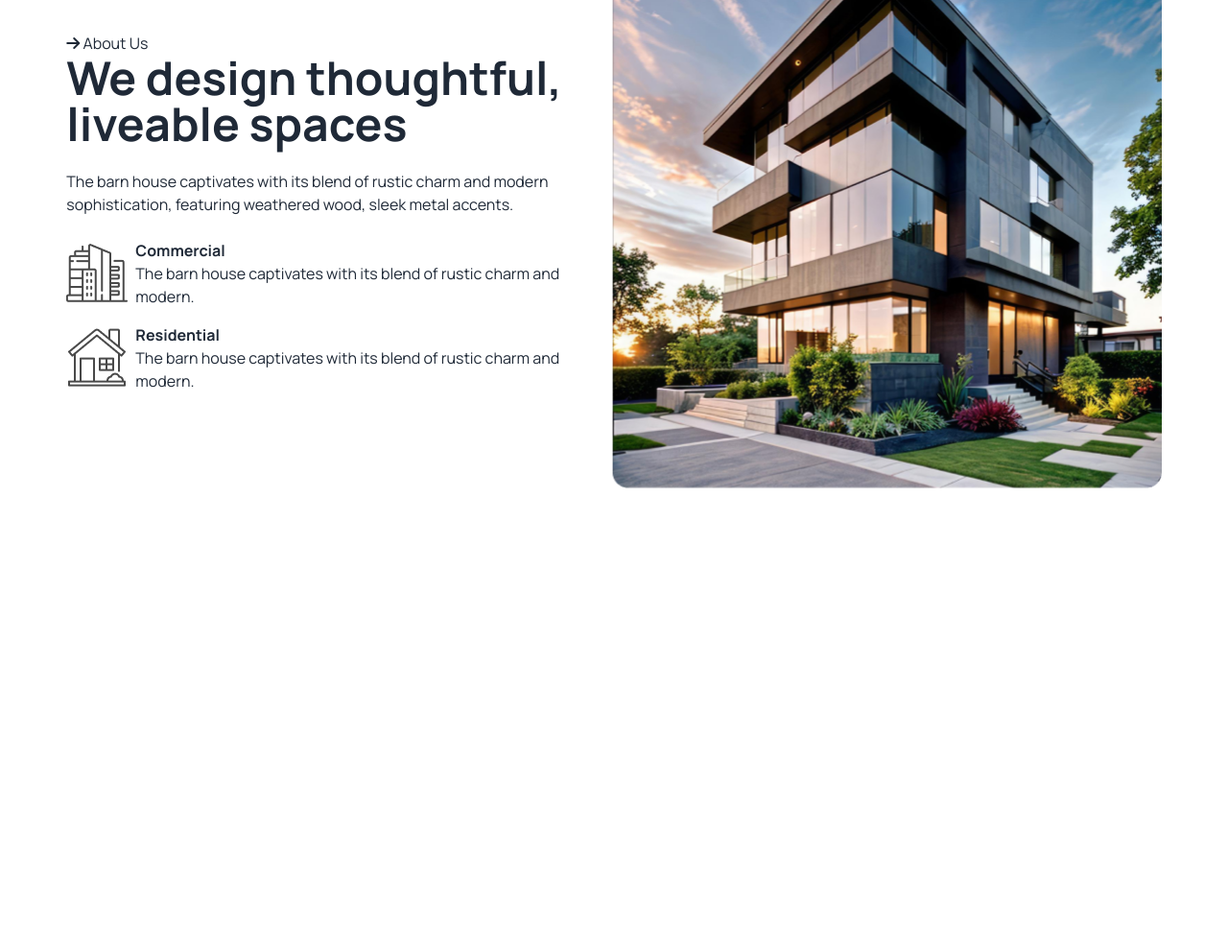
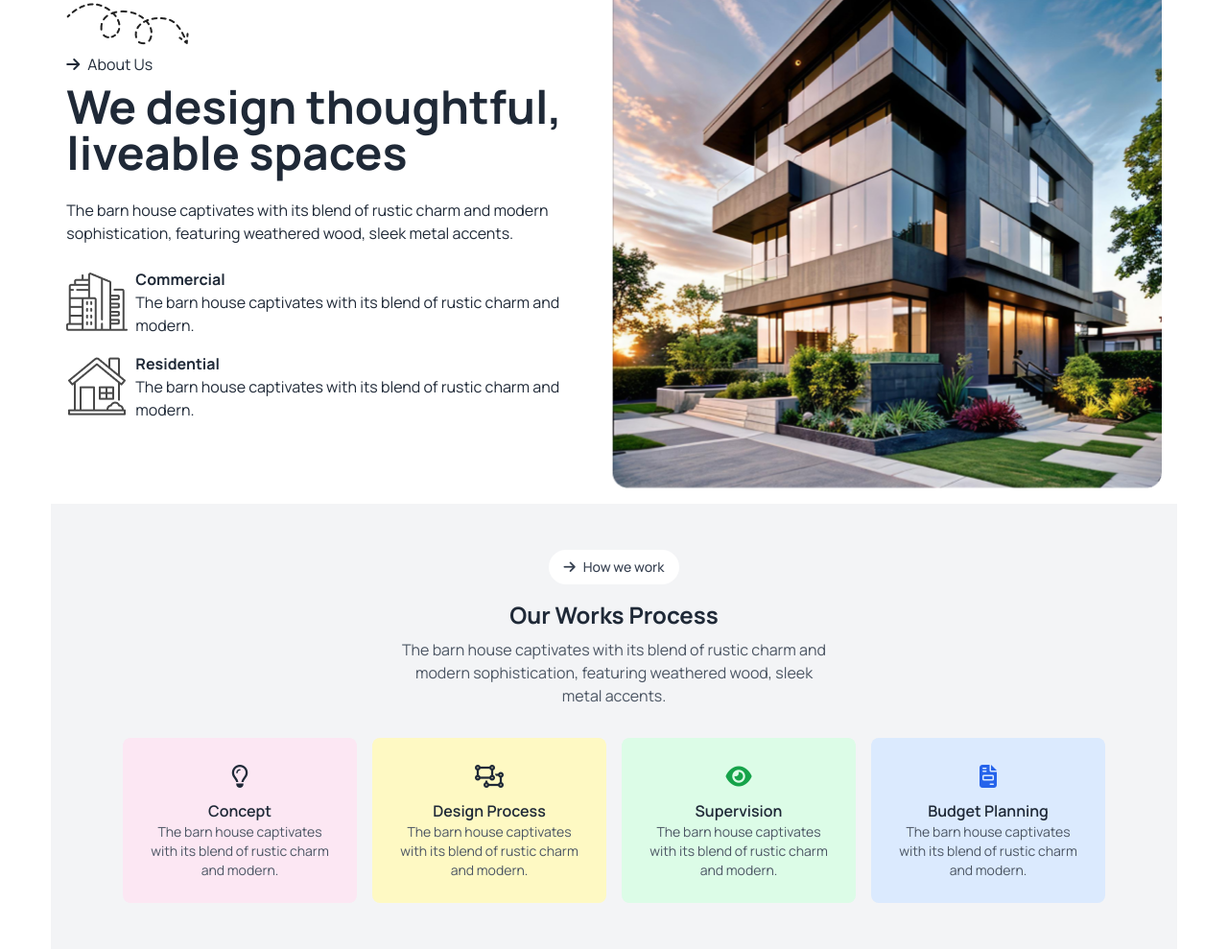
Before and after one commit to kawsarahmed22/assignment-3, a plain HTML site: page index.html in a window 1280 px wide. Shown: the part 750-1739 px from the top of the page at 96% size. Before the commit the page ends 1275 px from the top, so only its background shows below. Drawn offline with nearby package versions, Linux system fonts and the light colour scheme.

Commit message:
Our Works Section Added

```diff
--- a/index.html
+++ b/index.html
@@ -87,7 +87,11 @@
                   <img
                     src="./images/Rectangle.png" />
                   <div>
-                    <p><i class="fa-solid fa-arrow-right"></i> About Us</p>
+                    <img src="./images/Vector.png" alt="" class="hidden sm:block">
+                    <p class="flex sm:justify-start justify-center items-center text-center py-2">
+                        <i class="fa-solid fa-arrow-right mr-2"></i> About Us
+                    </p>
+
                     <h2 class="text-5xl font-bold">We design thoughtful, liveable spaces</h2>
                     <p class="py-6">
                         The barn house captivates with its blend of rustic charm and modern sophistication, featuring weathered wood, sleek metal accents.
@@ -110,6 +114,60 @@
                 </div>
               </div>
          </section>
+         <!-- Our Works Section -->
+          <section class="bg-gray-100">
+            <div class="flex flex-col items-center justify-center py-12">
+
+                <button class="flex items-center gap-2 px-4 py-2 mb-4 text-sm font-medium text-gray-700 bg-white rounded-full">
+                    <i class="fa-solid fa-arrow-right"></i> How we work
+                </button>
+
+                <h2 class="text-2xl font-bold text-gray-800 mb-2">Our Works Process</h2>
+                <p class="text-gray-600 text-center max-w-md mb-8">
+                    The barn house captivates with its blend of rustic charm and modern sophistication, featuring weathered wood, sleek metal accents.
+                </p>
+
+
+                <div class="grid grid-cols-1 gap-4 md:grid-cols-4 px-4 md:px-0 max-w-5xl">
+                    <!-- Card 1 -->
+                    <div class="p-6 bg-pink-100 rounded-lg text-center">
+                        <i class="fa-regular fa-lightbulb text-2xl mb-2"></i>
+                        <h3 class="font-semibold text-gray-800">Concept</h3>
+                        <p class="text-gray-600 text-sm">
+                            The barn house captivates with its blend of rustic charm and modern.
+                        </p>
+                    </div>
+
+                    <!-- Card 2 -->
+                    <div class="p-6 bg-yellow-100 rounded-lg text-center">
+                        <i class="fa-regular fa-object-ungroup text-2xl mb-2"></i>
+                        <h3 class="font-semibold text-gray-800">Design Process</h3>
+                        <p class="text-gray-600 text-sm">
+                            The barn house captivates with its blend of rustic charm and modern.
+                        </p>
+                    </div>
+
+                    <!-- Card 3 -->
+                    <div class="p-6 bg-green-100 rounded-lg text-center">
+                        <i class="fa-solid fa-eye text-2xl text-green-600 mb-2"></i>
+                        <h3 class="font-semibold text-gray-800">Supervision</h3>
+                        <p class="text-gray-600 text-sm">
+                            The barn house captivates with its blend of rustic charm and modern.
+                        </p>
+                    </div>
+
+                    <!-- Card 4 -->
+                    <div class="p-6 bg-blue-100 rounded-lg text-center">
+                        <i class="fa-solid fa-file-invoice text-2xl text-blue-600 mb-2"></i>
+                        <h3 class="font-semibold text-gray-800">Budget Planning</h3>
+                        <p class="text-gray-600 text-sm">
+                            The barn house captivates with its blend of rustic charm and modern.
+                        </p>
+                    </div>
+                </div>
+            </div>
+
+          </section>
     </main>
     <footer></footer>
 
```
